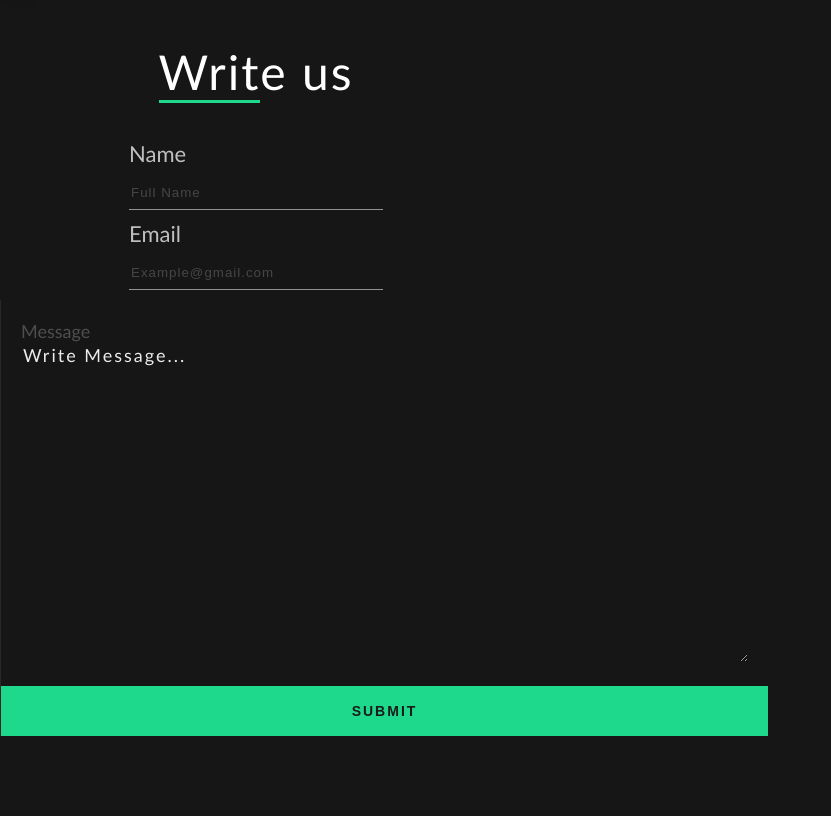
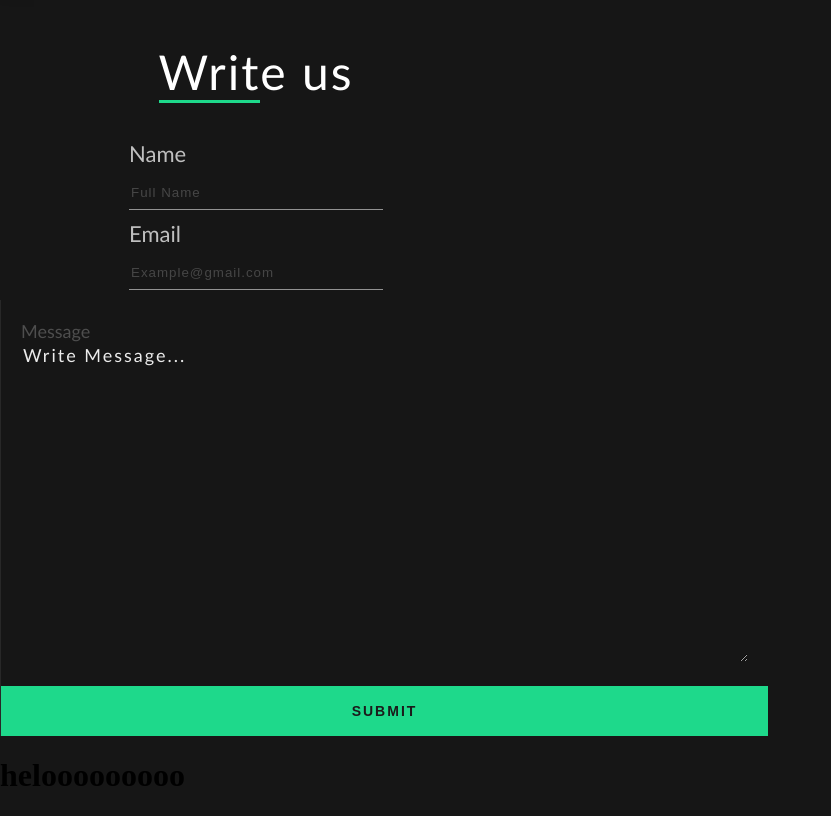
Before and after one commit to mkador/my-first-repo-portfolio, a plain HTML site: page index.html in a window 1280 px wide. Shown: the part 2637-3453 px from the top of the page, without its empty margins (0-831 px from the left). Before the commit the page ends 3373 px from the top, so only its background shows below. Drawn offline with Linux system fonts and the light colour scheme.

Commit message:
adding h1

```diff
--- a/index.html
+++ b/index.html
@@ -121,5 +121,7 @@
                 </section>
         </section>
 
+        <h1>helooooooooo</h1>
+
 </body>
 </html>
```
